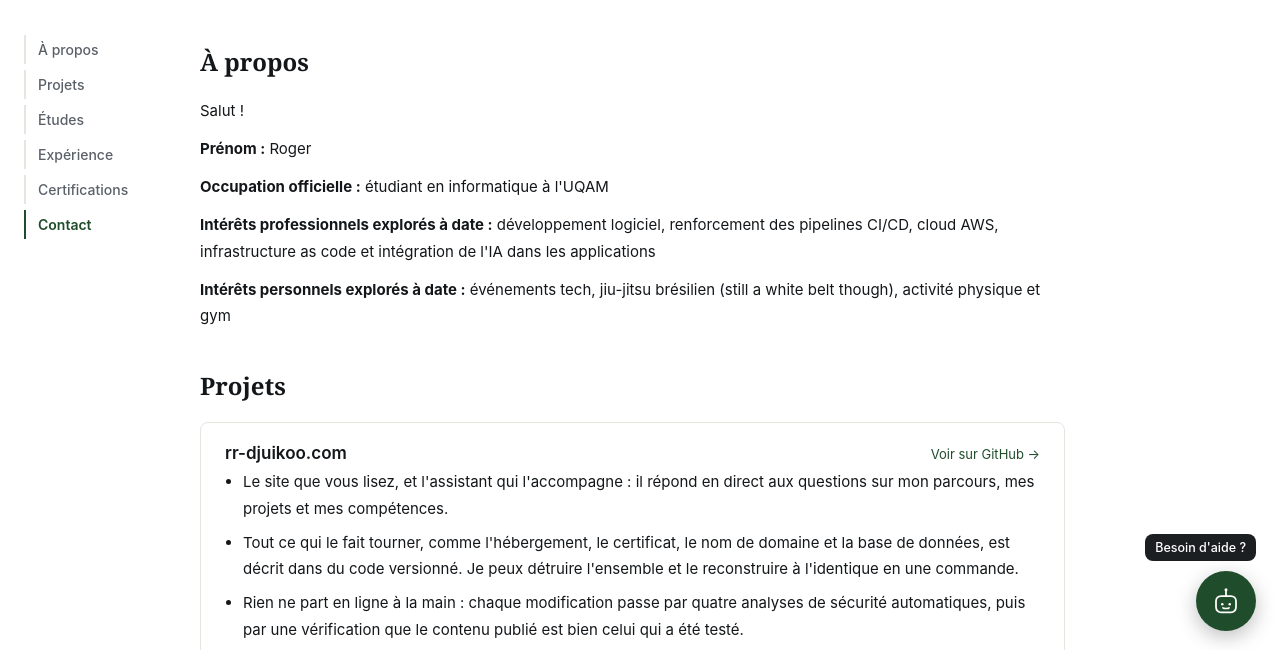
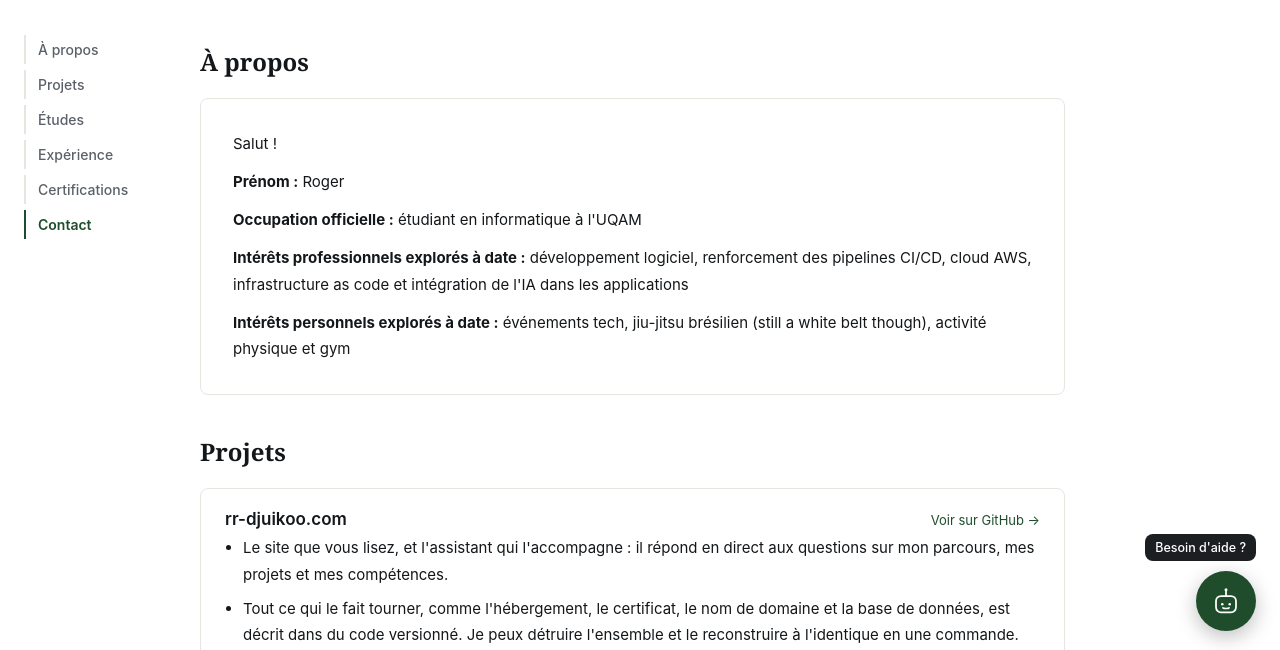
Before and after one commit to rr-djk/rr-djuikoo.com, a website: page site/index.html in a window 1280 px wide. Shown: the part 145-795 px from the top of the page. Drawn offline with Linux system fonts and the light colour scheme.

Commit message:
feat(site): encadrer la section À propos comme les autres
Ajoute .section-text, une variante de .section-list pour les
sections sans éléments à séparer : le cadre porte lui-même sa marge
intérieure au lieu de la déléguer aux cartes.

```diff
--- a/site/css/style.css
+++ b/site/css/style.css
@@ -318,8 +318,11 @@ html.is-chat-open .chat-bubble { visibility: hidden; }
 }
 
 /* Sections listing items (projects, education...) are framed; the items keep
-   their own padding and their border-bottom runs from edge to edge. */
-.section-list {
+   their own padding and their border-bottom runs from edge to edge.
+   Plain-text sections (.section-text) share the frame but carry their own
+   padding, since they have no item children to carry it instead. */
+.section-list,
+.section-text {
   border: 1px solid var(--border);
   border-radius: 8px;
 }
@@ -327,6 +330,13 @@ html.is-chat-open .chat-bubble { visibility: hidden; }
 .section-list > .project-card,
 .section-list > .experience-item {
   padding: 20px 24px;
+}
+
+.section-text {
+  padding: 32px;
+}
+.section-text > :last-child {
+  margin-bottom: 0;
 }
 
 .section-title {
@@ -839,4 +849,8 @@ html.is-chat-open .chat-bubble { visibility: hidden; }
   .section {
     margin-bottom: 32px;
   }
+
+  .section-text {
+    padding: 24px;
+  }
 }
--- a/site/index.html
+++ b/site/index.html
@@ -64,7 +64,7 @@
 
     <section id="about" class="section">
       <h2 class="section-title">À propos</h2>
-      <div class="section-body">
+      <div class="section-body section-text">
         <p>Salut !</p>
         <p><strong>Prénom :</strong> Roger</p>
         <p><strong>Occupation officielle :</strong> étudiant en informatique à l&#39;UQAM</p>
```
Also changed, not shown: src/index.template.html (+1 -1 lines).
